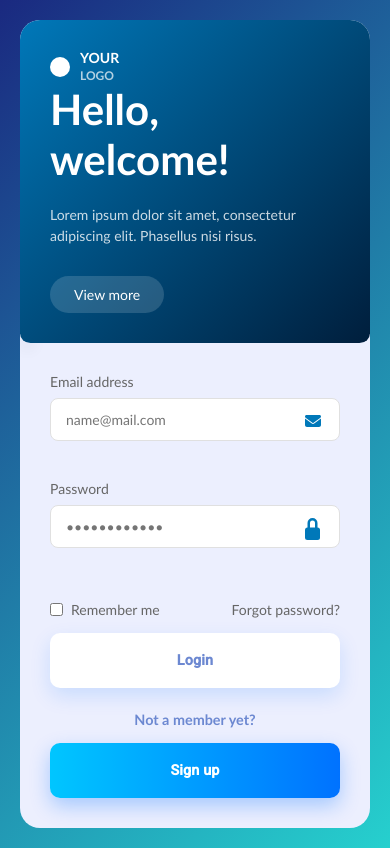
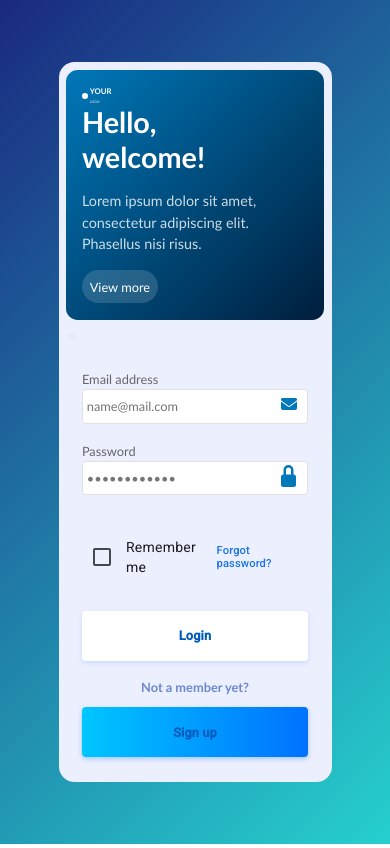
Before and after one commit to odaialfadel/auth-system, an Angular app in the folder auth-frontend/: page /login in a window 390 px wide. Built offline with nearby package versions, Linux system fonts and the light colour scheme.

Commit message:
feat(auth-frontend): make the page responsive
Refs: #0

```diff
--- a/auth-frontend/src/app/login/login.component.css
+++ b/auth-frontend/src/app/login/login.component.css
@@ -11,29 +11,28 @@
   align-items: center;
   min-height: 100vh;
   background: linear-gradient(135deg, #1a2980, #26d0ce);
-  padding: 20px;
 }
 
 .login-card {
   display: flex;
+  flex-direction: row;
   width: 100%;
-  max-width: 900px;
-  height: 500px;
-  border-radius: 20px;
+  max-width: 90vw;
+  border-radius: 4vw;
   overflow: hidden;
   background-color: #eceffe;
+  padding: 2vw;
 }
 
 .login-left {
   width: 47%;
-  padding: 40px;
+  padding: 4vw;
   background: linear-gradient(135deg, #0078B9, #001E3C);
   color: white;
   display: flex;
   flex-direction: column;
   justify-content: space-between;
-  position: relative;
-  border-radius: 3%;
+  border-radius: 3vw;
 }
 
 .login-middle {
@@ -44,59 +43,59 @@
 }
 
 .divider-line {
-  width: 3px;
+  width: 0.3vw;
   height: 86%;
   background-color: rgba(0, 0, 0, 0.17);
-  box-shadow: -2px 0 15px 2px rgba(0, 0, 0, 0.3);
-  border-radius: 40%;
+  box-shadow: -0.2vw 0 1.5vw 0.2vw rgba(0, 0, 0, 0.3);
+  border-radius: 2vw;
 }
 
 .logo-container {
   display: flex;
   align-items: center;
-  gap: 10px;
+  gap: 0.5vw;
 }
 
 .logo-circle {
-  width: 20px;
-  height: 20px;
+  width: 1.5vw;
+  height: 1.5vw;
   background-color: white;
   border-radius: 50%;
 }
 
 .logo-text {
-  font-size: 14px;
+  font-size: 2vw;
   font-weight: bold;
   line-height: 1.2;
 }
 
 .logo-text span {
-  font-size: 12px;
+  font-size: 0.9vw;
   opacity: 0.7;
 }
 
 .welcome-text h1 {
-  font-size: 42px;
+  font-size: clamp(1.8rem, 4vw, 2.6rem);
   font-weight: bold;
-  margin-bottom: 20px;
+  margin-bottom: 4vw;
   line-height: 1.2;
 }
 
 .welcome-text p {
-  font-size: 14px;
+  font-size: clamp(0.9rem, 1.2vw, 1rem);
   opacity: 0.8;
   line-height: 1.5;
-  margin-bottom: 30px;
+  margin-bottom: 4vw;
 }
 
 .view-more-btn {
   background-color: rgba(255, 255, 255, 0.15);
   border: none;
   color: white;
-  padding: 10px 24px;
+  padding: 1vh 2vw;
   border-radius: 50px;
   cursor: pointer;
-  font-size: 14px;
+  font-size: clamp(0.8rem, 3vw, 1rem);
   transition: background-color 0.3s;
 }
 
@@ -106,36 +105,34 @@
 
 .login-right {
   width: 50%;
-  padding: 52px;
+  padding: 7vw;
   display: flex;
   flex-direction: column;
   justify-content: space-between;
-  border-radius: 0 16px 16px 0;
-  position: relative;
+  border-radius: 0 2vw 2vw 0;
+}
+
+.login-right section {
+  margin-top: clamp(1vh, 2vh, 3vh);
 }
 
 .login-form {
   width: 100%;
-  max-width: 350px;
-}
-
-.form-group {
-  margin-bottom: 20px;
 }
 
 .form-group label {
   display: block;
-  font-size: 14px;
+  font-size: clamp(0.8rem, 2vw, 1rem);
   color: #666;
-  margin-bottom: 8px;
+  margin-bottom: 0.5vw;
 }
 
 .form-group input {
   width: 100%;
-  padding: 12px 15px;
+  padding: 1vh 1vw;
   border: 1px solid #E0E0E0;
-  border-radius: 8px;
-  font-size: 14px;
+  border-radius: 1vw;
+  font-size: clamp(0.8rem, 2vw, 1rem);
   color: #333;
   outline: none;
   transition: border-color 0.3s;
@@ -153,36 +150,23 @@
   transition: d 1.5s ease;
 }
 
-.form-group input:focus {
-  border-color: #66AAFF;
-}
-
 .remember-forgot {
   display: flex;
   justify-content: space-between;
   align-items: center;
-  margin-bottom: 5%;
-}
-
-.checkbox-container {
-  display: flex;
-  align-items: center;
-  gap: 8px;
-}
-
-.checkbox-container input {
-  margin: 0;
-}
-
-.checkbox-container label {
-  font-size: 14px;
-  color: #666;
+  margin-top: -15px;
+  margin-bottom: 1.5vh;
+  width: 100%;
 }
 
 .forgot-link {
-  font-size: 14px;
-  color: #666;
+  color: #1a73e8 !important;
+  font-size: clamp(0.7rem, 2vw, 0.9rem);
+  padding: 0.5vh 1vw;
+  border-radius: 15px;
+  transition: background-color 0.3s ease-in-out;
   text-decoration: none;
+  cursor: pointer;
 }
 
 .forgot-link:hover {
@@ -194,40 +178,38 @@ section  {
 }
 
 section p {
-  font-size: 0.9rem;
+  font-size: clamp(0.8rem, 1vw, 0.95rem);
   font-weight: bold;
   color: #6c88d1;
   margin-bottom: 5%;
   margin-top: 8%;
 }
 
-.login-btn {
+.login-btn,
+.signup-btn {
   width: 100%;
-  height: 55px;
-  background-color: white;
-  color: #6c88d1 !important;
+  height: 6vh;
   border: none;
-  border-radius: 10px;
+  border-radius: 1vw;
+  font-size: clamp(0.8rem, 2vw, 1.5rem);
   font-weight: bold;
-  font-size: 0.9rem;
-  box-shadow: 0 8px 20px rgba(0, 114, 255, 0.15);
   transition: background-color 0.5s ease, color 0.5s ease, transform 0.5s ease;
 }
 
-.signup-btn {
-  width: 100%;
-  height: 55px;
-  background: linear-gradient(to right, #00c6ff, #0072ff);
-  color: white !important;
-  border: none;
-  border-radius: 10px;
-  font-size: 0.9rem;
-  font-weight: bold;
-  box-shadow: 0 8px 20px rgba(0, 114, 255, 0.3);
-  transition: background-color 0.5s ease, color 0.5s ease, transform 0.5s ease;
+.login-btn {
+  background-color: white;
+  color: #6c88d1;
+  box-shadow: 0 0.5vw 1.5vw rgba(0, 114, 255, 0.15);
 }
 
-.login-btn:hover, .signup-btn:hover {
+.signup-btn {
+  background: linear-gradient(to right, #00c6ff, #0072ff);
+  color: white;
+  box-shadow: 0 0.5vw 1.5vw rgba(0, 114, 255, 0.3);
+}
+
+.login-btn:hover,
+.signup-btn:hover {
   background: linear-gradient(to right, #00c6ff, #0072ff);
   color: white !important;
   transform: scale(1.05);
@@ -235,18 +217,43 @@ section p {
 }
 
 /* Responsive adjustments */
-@media (max-width: 768px) {
+@media (max-width: 992px) or (orientation: portrait) {
   .login-card {
     flex-direction: column;
     height: auto;
+    width: 100%;
+    max-width: 70vw;
+    margin-inline: auto;
+    gap: 2vh;
   }
 
-  .login-left, .login-right {
+  .login-left,
+  .login-right {
     width: 100%;
-    padding: 30px;
+    padding: 2vh 4vw;
   }
 
   .login-left {
-    min-height: 300px;
+    min-height: 25vh;
+  }
+
+  .remember-forgot {
+    margin-top: 1vh;
+    margin-bottom: 2vh;
+  }
+
+  input,
+  .mat-form-field {
+    font-size: clamp(0.75rem, 1.5vw, 0.95rem); /* scales with viewport */
+  }
+
+  .forgot-link {
+    font-size: clamp(0.7rem, 1.2vw, 0.9rem);
+    padding: 1vh 2vw;
+  }
+
+  button {
+    font-size: clamp(0.8rem, 2vw, 1rem);
+    padding: 1.2vh 3vw;
   }
 }
--- a/auth-frontend/src/app/login/login.component.html
+++ b/auth-frontend/src/app/login/login.component.html
@@ -31,10 +31,7 @@
               [(ngModel)]="password"
             />
             <svg class="lock-icon" viewBox="0 0 48 48" width="30" height="30">
-              <!-- Lock body (constant) -->
               <rect x="0" y="15" width="24" height="20" rx="4" fill="#0078B9"/>
-
-              <!-- Lock shackle (animated) -->
               <path
                 [attr.d]="password.length > 0 ? 'M6 22V8a6 6 0 0 1 12 0v0' : 'M6 22V8a6 6 0 0 1 12 0v8'"
                 stroke="#0078B9"
@@ -46,18 +43,19 @@
           </div>
         </div>
         <div class="remember-forgot">
-          <div class="checkbox-container">
-            <input type="checkbox" id="remember">
-            <label for="remember">Remember me</label>
+          <div class="checkbox-wrapper">
+            <mat-checkbox class="checkbox-container" [formControl]="rememberMeControl">Remember me</mat-checkbox>
           </div>
-          <a href="#" class="forgot-link">Forgot password?</a>
+          <a mat-button class="forgot-link" [routerLink]="'/forgot-password'">Forgot password?</a>
         </div>
-        <section>
-          <button mat-button class="login-btn">Login</button>
-          <p>Not a member yet?</p>
-          <button mat-button class="signup-btn">Sign up</button>
-        </section>
       </div>
+
+      <!-- Moved section out of .login-form -->
+      <section>
+        <button mat-button class="login-btn">Login</button>
+        <p>Not a member yet?</p>
+        <button mat-button class="signup-btn">Sign up</button>
+      </section>
     </div>
   </div>
 </div>
--- a/auth-frontend/src/app/login/login.component.ts
+++ b/auth-frontend/src/app/login/login.component.ts
@@ -1,8 +1,10 @@
 import { Component } from '@angular/core';
-import {MatButton} from '@angular/material/button';
+import {MatAnchor, MatButton} from '@angular/material/button';
 import {faEnvelope} from '@fortawesome/free-solid-svg-icons';
 import {FaIconComponent} from '@fortawesome/angular-fontawesome';
-import {FormsModule} from '@angular/forms';
+import {FormsModule, ReactiveFormsModule, FormControl, FormGroup} from '@angular/forms';
+import {MatCheckbox} from '@angular/material/checkbox';
+import {RouterLink} from '@angular/router';
 
 
 @Component({
@@ -11,6 +13,10 @@ import {FormsModule} from '@angular/forms';
     MatButton,
     FaIconComponent,
     FormsModule,
+    MatCheckbox,
+    ReactiveFormsModule,
+    RouterLink,
+    MatAnchor,
   ],
   templateUrl: './login.component.html',
   styleUrl: './login.component.css'
@@ -19,4 +25,14 @@ export class LoginComponent {
 
   protected readonly faEnvelope = faEnvelope;
   protected password: string = '';
+  protected rememberMe: boolean = false;
+
+  form = new FormGroup({
+    rememberMe: new FormControl(false)
+  });
+
+  get rememberMeControl(): FormControl {
+    return this.form.get('rememberMe') as FormControl;
+  }
+
 }
```
